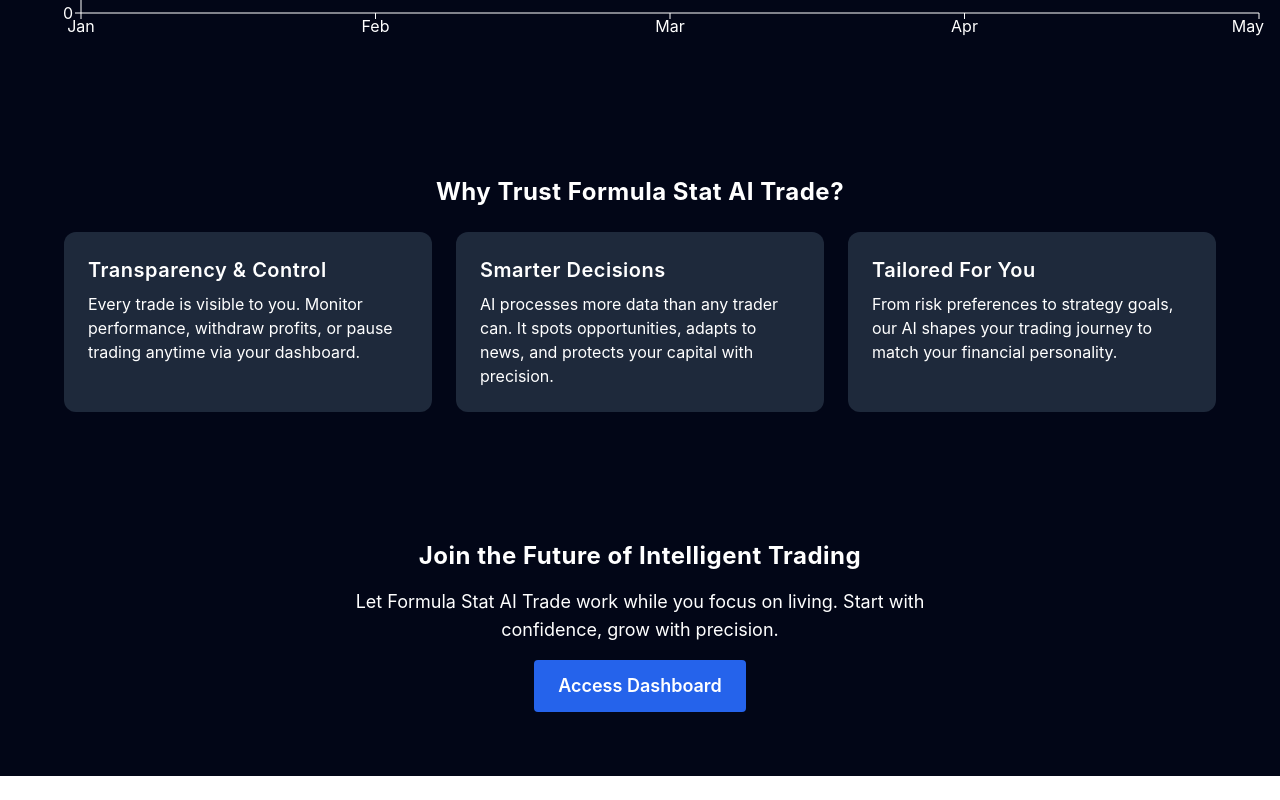
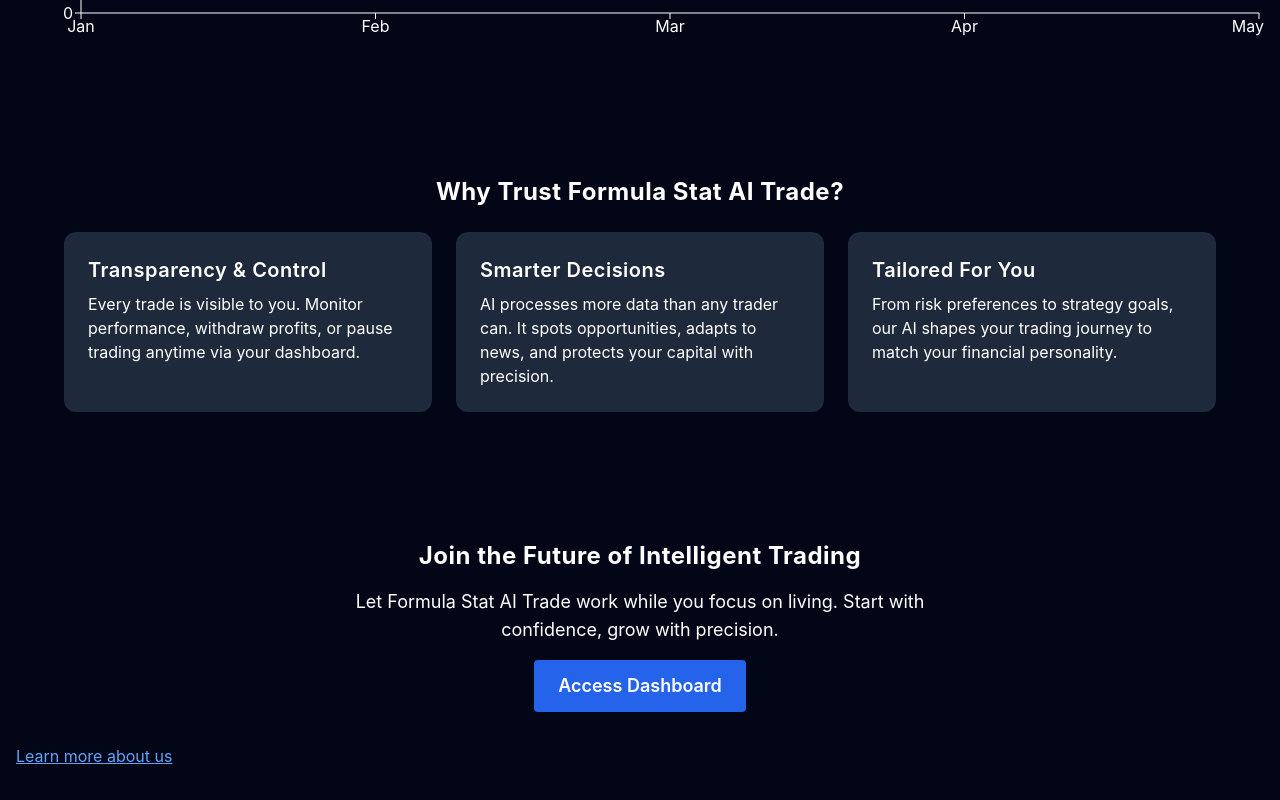
Before and after one commit to Kaskyjames/Formulastataitrade, a React (Vite) app: page / in a window 1280 px wide. Shown: the part 1144-1944 px from the top of the page. Before the commit the page ends 1920 px from the top, so only its background shows below. Built offline with nearby package versions, Linux system fonts and the light colour scheme.

Commit message:
Update FormulaStatAI.jsx

```diff
--- a/src/FormulaStatAI.jsx
+++ b/src/FormulaStatAI.jsx
@@ -59,6 +59,7 @@ export default function FormulaStatAI() { return ( <div className="min-h-screen
       Access Dashboard
     </a>
   </section>
+  <a href="/about" className="text-blue-400 underline">Learn more about us</a>
 </div>
 
 ); }
```
